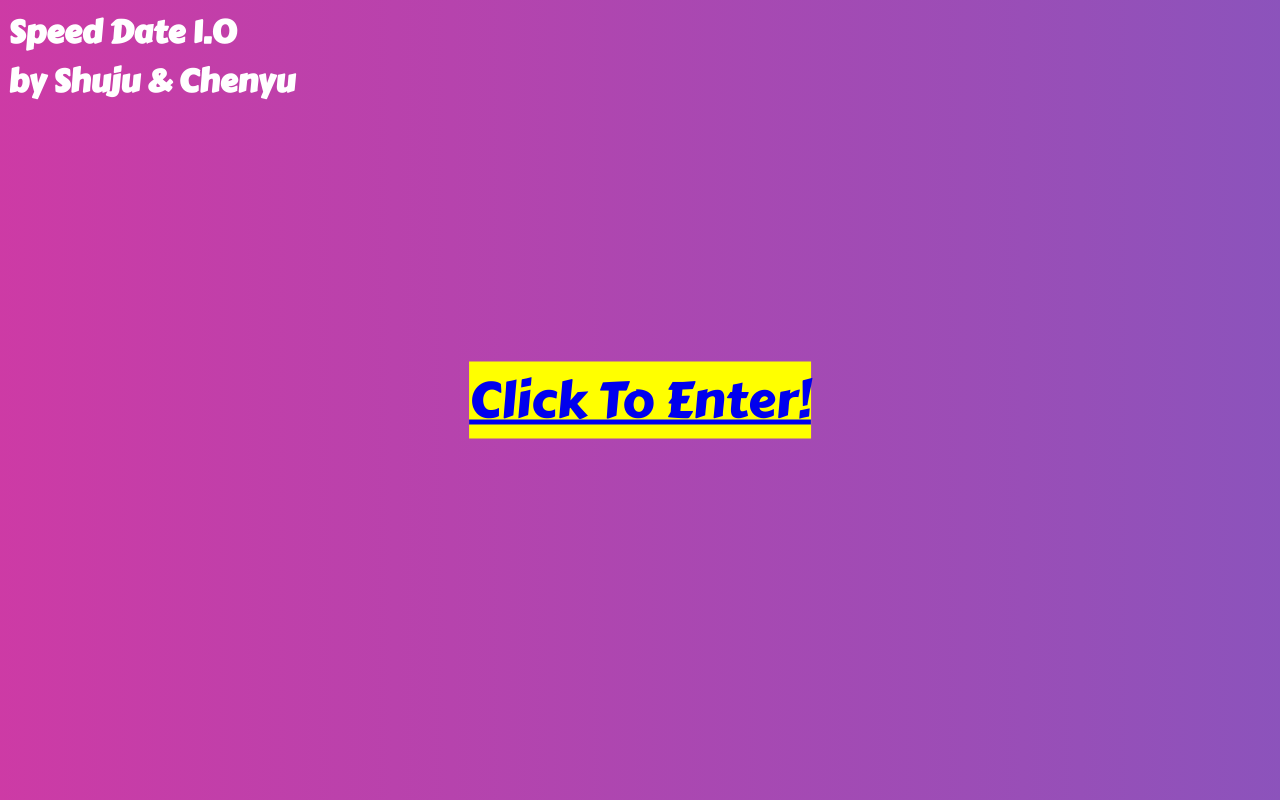
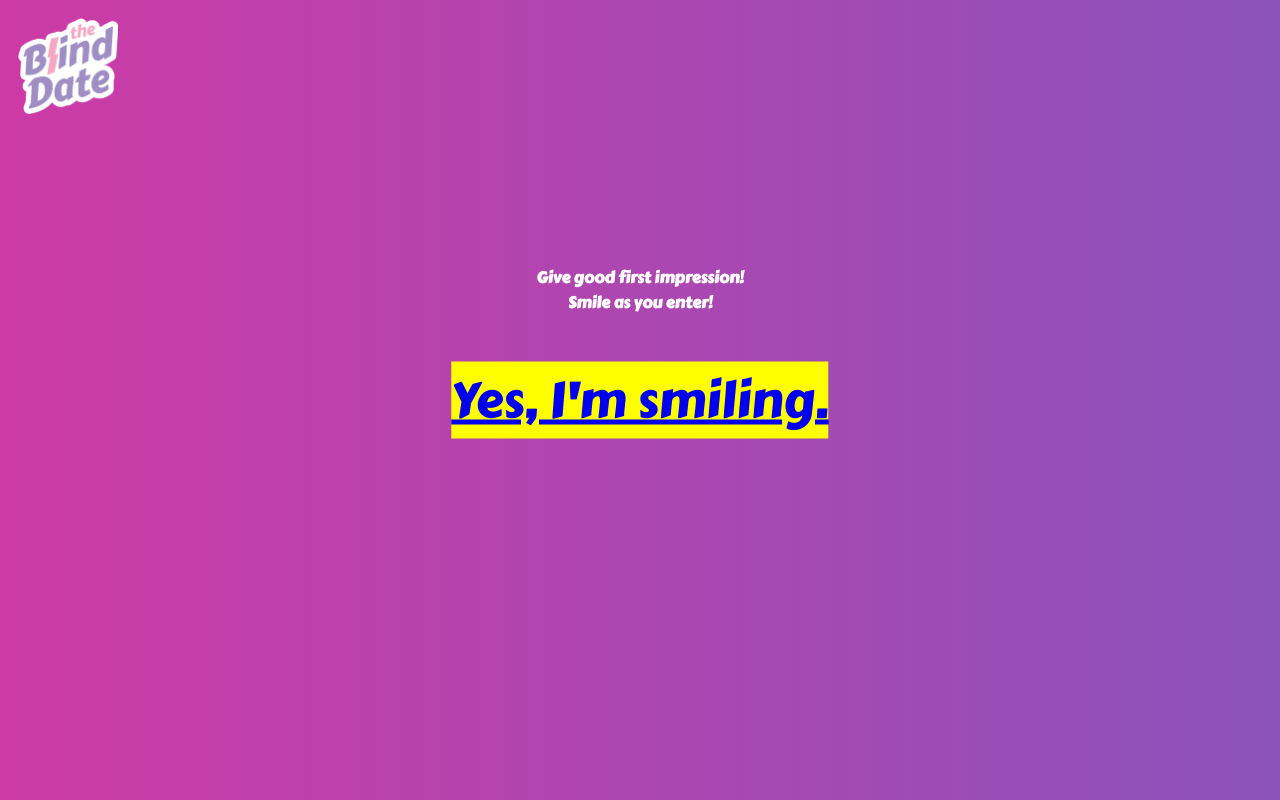
Before and after one commit to dreamysun/LiveWeb-speeddate, a plain HTML site: page index.html in a window 1280 px wide. Drawn offline with nearby package versions, Linux system fonts and the light colour scheme.

Commit message:
add logo

```diff
--- a/index.html
+++ b/index.html
@@ -5,18 +5,21 @@
   <script src="/socket.io/socket.io.js"></script>
 
   <link rel="stylesheet" type="text/css" href="style.css">
-  <link href=
-'https://fonts.googleapis.com/css?family=Carter+One'
-      rel='stylesheet' />
+  <link href='https://fonts.googleapis.com/css?family=Carter+One' rel='stylesheet' />
   <style>
-        h1 {
+    body {
       font-family: Carter One;
+    }
+
+    h4 {
       color: white;
+      text-align: center;
+      margin: 140px 0;
     }
-        p{
-          font-family: Carter One;
+
+    p {
       color: pink;
-          font-size:50;
+      font-size: 50;
       margin: 0;
       background: yellow;
       position: absolute;
@@ -25,17 +28,26 @@
       margin-right: -50%;
       transform: translate(-50%, -50%)
     }
+
+    img {
+      width: 100px;
+      padding: 10px;
+    }
   </style>
 
 </head>
 
 
 <body>
-<h1>Speed Date 1.0 <br/> by Shuju & Chenyu</h1>
+  <!-- <h1>Speed Date 1.0 <br /> by Shuju & Chenyu</h1> -->
+
+  <div id='instructions'>
+    <img src="logo.png" alt="">
+    <h4>Give good first impression! </br>Smile as you enter! </h4>
     <p>
-  <a href = "/test.html">Click To Enter!</a>
+      <a href="/test.html">Yes, I'm smiling.</a>
     </p>
-
+  </div>
 </body>
 
 </html>
--- a/main.js
+++ b/main.js
@@ -74,7 +74,6 @@ socket.on('new peer enter to all',(data)=>{
 peer.on('call', function(incoming_call) {
     console.log("Got a call!");
     var acceptsCall = confirm(" Blind Spaeed Date: Videocall incoming, do you want to accept it ?");
-
     if(acceptsCall){
     incoming_call.answer(my_stream); // Answer the call with our stream from getUserMedia
     incoming_call.on('stream', function(remoteStream) {  // we receive a getUserMedia stream from the remote caller
@@ -144,7 +143,7 @@ function makeCall(idToCall) {
                   //  console.log(snapshot);
                     peerData.push(mypeerData);
                     socket.emit('new peer', mypeerData);
-                }, 800);
+                }, 600);
             })
 
 
```
Also changed, not shown: logo.png (added). Lines whose indentation alone changed are shown as unchanged.
